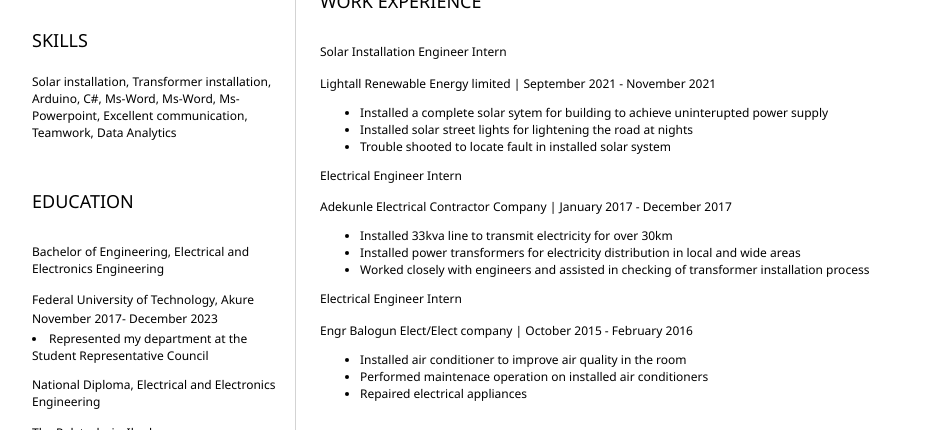
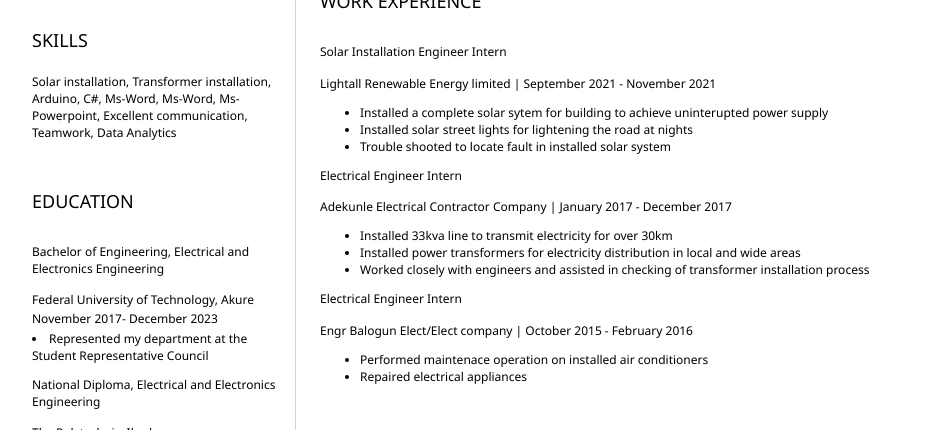
Before and after one commit to Engr-Daniel/Electrical-Engineering-Intern-Resume, a plain HTML site: page index.html in a window 1280 px wide. Shown: the part 346-776 px from the top of the page, without its empty margins (152-1084 px from the left). Drawn offline with Linux system fonts and the light colour scheme.

Commit message:
Corrected

```diff
--- a/index.html
+++ b/index.html
@@ -97,7 +97,7 @@
 
 </p>
 <ul>
-		<li>Installed air conditioner to improve air quality in the room</li>
+
 		<li>Performed maintenace operation on installed air conditioners</li>
 		<li>Repaired electrical appliances</li>
 </ul>
```
